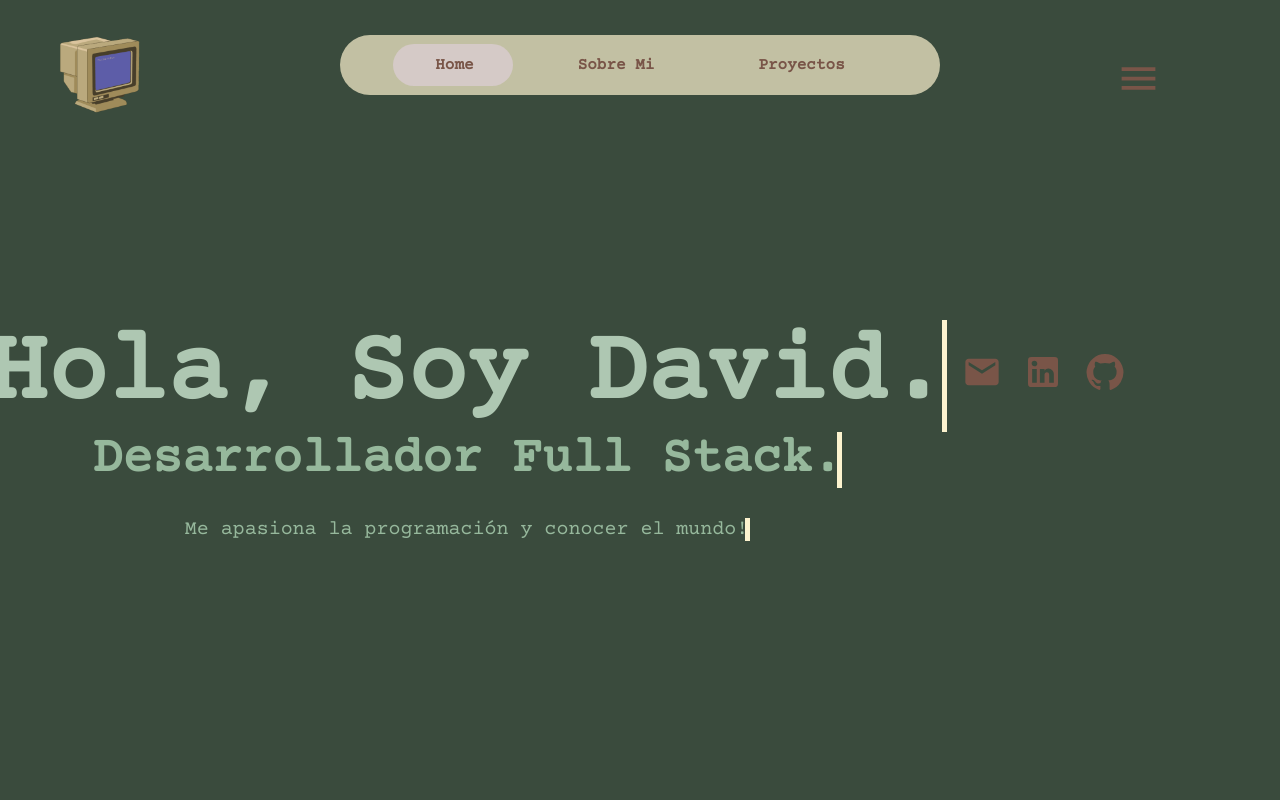
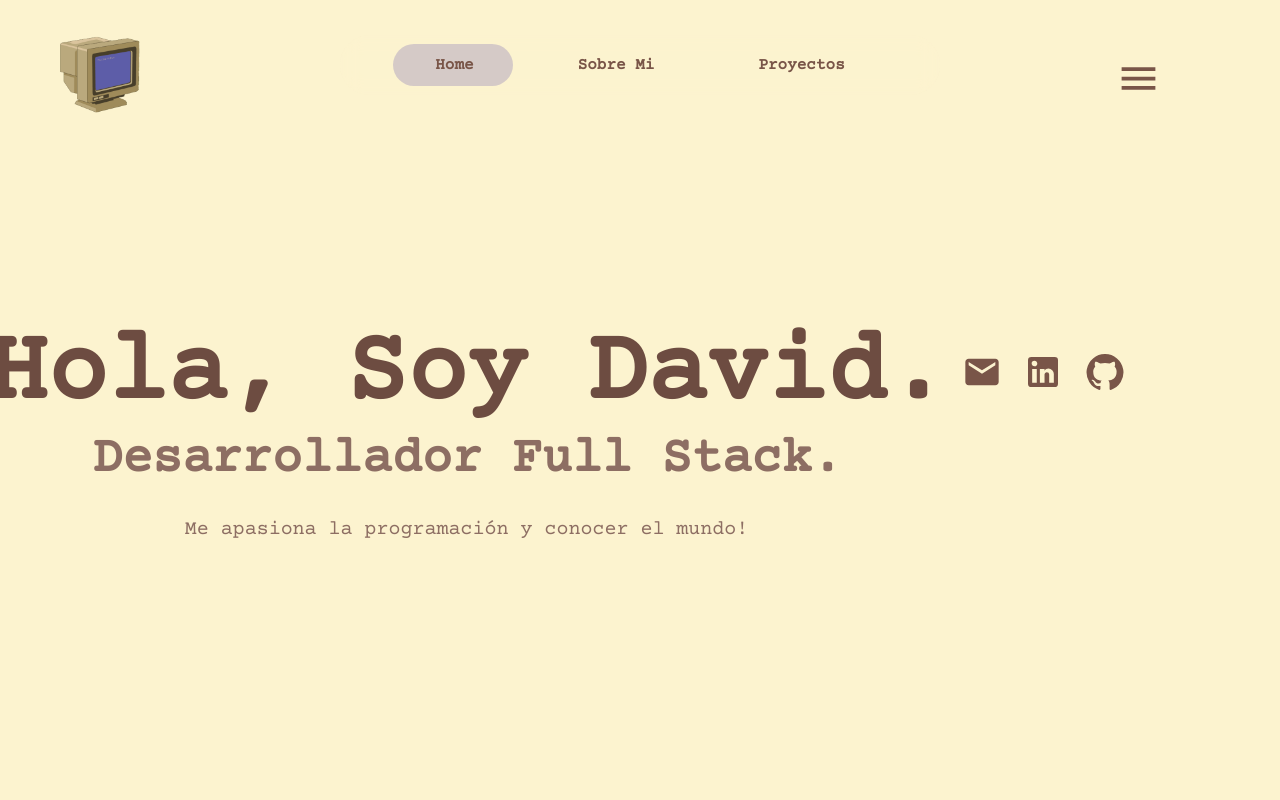
Before and after one commit to davidmarquez98/portafolio, a React (Vite) app: page /about in a window 1280 px wide. Shown: the top 800 px of the page. Built offline with nearby package versions, Linux system fonts and the light colour scheme.

Commit message:
change color projects

```diff
--- a/src/app/App.jsx
+++ b/src/app/App.jsx
@@ -16,7 +16,7 @@ function App() {
   const isDarkmodeActivated = useSelector((state) => state.darkMode.isActivated)
 
   return (
-      <div className={isDarkmodeActivated ? "app" : "app-dark-mode"}>
+      <div className={isDarkmodeActivated ? "app-dark-mode" : "app" }>
           <AnimatePresence>
             <motion.div className="sobre-mi-container"
                         initial={{ opacity: 0 }}
--- a/src/index.css
+++ b/src/index.css
@@ -57,6 +57,10 @@ body{
   font-size: 50px !important;
 }
 
+.dark-mode-color-prim{
+  color: var(--primary-color-dark-mode);
+}
+
 .dark-mode-color-sec{
   color: var(--secondary-color-dark-mode);
 }
@@ -64,3 +68,11 @@ body{
 .dark-mode-color-third{
   color: var(  --tertiary-color-dark-mode);
 }
+
+.dark-mode-background-color-sec{
+  background-color: var(--secondary-color-dark-mode);
+}
+
+.dark-mode-background-color-third{
+  background-color: var(  --tertiary-color-dark-mode);
+}
--- a/src/views/components/footer/Footer.jsx
+++ b/src/views/components/footer/Footer.jsx
@@ -1,10 +1,15 @@
 import './footer.css';
 
+import { useSelector } from 'react-redux';
+
 function Footer () {
+
+    const isDarkmodeActivated = useSelector((state) => state.darkMode.isActivated)
+
     return (
         <footer>
             <div className='footer-content'>
-               <h3 className='footer-titulo'>© 2024 David Marquez</h3>
+               <h3 className={ isDarkmodeActivated ? "footer-titulo dark-mode-color-sec" : 'footer-titulo' }>© 2024 David Marquez</h3>
             </div>
         </footer>
     );
--- a/src/views/components/footer/footer.css
+++ b/src/views/components/footer/footer.css
@@ -1,8 +1,6 @@
 footer{
     margin-top: 350px;
-    /* height: 200px; */
     height: 20vh;
-    background-color: #E3DCC1;
     padding: 20px;
 }
 
@@ -16,7 +14,6 @@ footer{
     footer{
         margin-top: 150px;
         height: 20vh;
-        /* height: 100px; */
     }
 
     .footer-titulo{
--- a/src/views/components/header/components/menuBurguer/MenuBurguer.jsx
+++ b/src/views/components/header/components/menuBurguer/MenuBurguer.jsx
@@ -2,6 +2,8 @@ import * as React from 'react';
 
 import Button from '@mui/material/Button';
 import Menu from '@mui/material/Menu';
+
+import { useSelector } from 'react-redux';
 
 import './menuBurguer.css';
 import Mode from './../mode/Mode.jsx';
@@ -9,6 +11,8 @@ import Languages from './../languages/languages.jsx';
 import IconoMenuBurguer from './../../../../../icons/IconoMenuBurguer.jsx'
 
 export default function MenuBurguer() {
+
+   const isDarkmodeActivated = useSelector((state) => state.darkMode.isActivated)
 
   const [anchorEl, setAnchorEl] = React.useState(null);
   const open = Boolean(anchorEl);
@@ -43,7 +47,7 @@ export default function MenuBurguer() {
                 },
             }}
             >
-                <IconoMenuBurguer className="burguer-icono"/>
+                <IconoMenuBurguer className={ isDarkmodeActivated ? "burguer-icono dark-mode-color-sec" : "burguer-icono" }/>
             </Button>
 
             <Menu
--- a/src/views/components/header/components/nav/Nav.jsx
+++ b/src/views/components/header/components/nav/Nav.jsx
@@ -1,11 +1,16 @@
 import { Link } from "react-router-dom";
 import { useState } from "react";
+
+import { useSelector } from 'react-redux';
 
 import './nav.css';
 
 import LocationWatcher from './../../../../../router/LocationWatcher.jsx'
 
 function Nav(){
+
+    const isDarkmodeActivated = useSelector((state) => state.darkMode.isActivated)
+
 
     const stringPortfolio = "/";
     const stringAboutMe = "/about";
@@ -28,20 +33,20 @@ function Nav(){
 
 
     return (
-        <div className='nav-container'>
+        <div className={ isDarkmodeActivated ? 'nav-container dark-mode-background-color-third': 'nav-container' }>
             <LocationWatcher setLocation={setPath}/>
             <div className='nav-content'>
-                <div className="circle-name-selected" style={styleSelected()}/>
+                <div className={ isDarkmodeActivated ? "circle-name-selected dark-mode-background-color-sec" : "circle-name-selected" } style={styleSelected()}/>
                 {/* <div className="circle-name-selected"/> */}
                 <ul className='nav-lista'>
                     <li>
-                        <Link to="/"><h3>Home</h3></Link>
+                        <Link to="/"><h3 className={ isDarkmodeActivated ? "dark-mode-color-prim" : ""}>Home</h3></Link>
                     </li>
                     <li>
-                        <Link to="/about"><h3>Sobre Mi</h3></Link>
+                        <Link to="/about"><h3 className={ isDarkmodeActivated ? "dark-mode-color-prim" : ""}>Sobre Mi</h3></Link>
                     </li>
                     <li>
-                        <Link to="/projects"><h3>Proyectos</h3></Link>
+                        <Link to="/projects"><h3 className={ isDarkmodeActivated ? "dark-mode-color-prim" : ""}>Proyectos</h3></Link>
                     </li>
                 </ul>
             </div>
--- a/src/views/components/header/components/nav/nav.css
+++ b/src/views/components/header/components/nav/nav.css
@@ -33,7 +33,6 @@ ul{
 .nav-lista li a :active,
 .nav-lista li a :focus{
     cursor: pointer;
-    color: var(--secondary-color);
     text-decoration: none !important;
 }
 
--- a/src/views/page/home/Home.jsx
+++ b/src/views/page/home/Home.jsx
@@ -39,9 +39,9 @@ function Home(){
                     <div className="home-content">
                         <div className="texto-container">
                             <div className="texto-content">
-                                <h1 className={ isDarkmodeActivated ? "texto__titulo" : "texto__titulo dark-mode-color-sec"}>Hola, Soy David.<span>&#160;</span></h1>
-                                <h3 className= { isDarkmodeActivated ? 'texto__subtitulo' : 'texto__subtitulo dark-mode-color-third' }>Desarrollador Full Stack.<span>&#160;</span></h3>
-                                <p className={ isDarkmodeActivated ? 'texto__descripcion' : 'texto__descripcion dark-mode-color-third' }>
+                                <h1 className={ isDarkmodeActivated ? "texto__titulo dark-mode-color-sec" : "texto__titulo"}>Hola, Soy David.<span>&#160;</span></h1>
+                                <h3 className= { isDarkmodeActivated ? 'texto__subtitulo dark-mode-color-third' : 'texto__subtitulo' }>Desarrollador Full Stack.<span>&#160;</span></h3>
+                                <p className={ isDarkmodeActivated ? 'texto__descripcion dark-mode-color-third' : 'texto__descripcion' }>
                                     Me apasiona la programación y conocer el mundo!<span>&#160;</span>
                                 </p>
                             </div>
@@ -52,19 +52,19 @@ function Home(){
                                     <div className='icono-content'>
                                         <div className='home-logo-container'>
                                             <button onClick={() => openWindowToSendEmail()}>
-                                                <IconoEmail className="home-icono"/>
+                                                <IconoEmail className={ isDarkmodeActivated ? "home-icono dark-mode-color-sec" : "home-icono"}/>
                                             </button>
                                         </div>
 
                                         <div className='home-logo-container'>
                                             <a href="https://www.linkedin.com/in/david-ariel-marquez/" target="_blank">
-                                                <IconoLinkedin className="home-icono" />
+                                                <IconoLinkedin className={ isDarkmodeActivated ? "home-icono dark-mode-color-sec" : "home-icono"} />
                                             </a>
                                         </div>
 
                                         <div className='home-logo-container'>
                                             <a href="https://github.com/davidmarquez98" target="_blank">
-                                                <IconoGithub className="home-icono" />
+                                                <IconoGithub className={ isDarkmodeActivated ? "home-icono dark-mode-color-sec" : "home-icono"} />
                                             </a>
                                         </div>
                                     </div>
--- a/src/views/page/projects/Projects.jsx
+++ b/src/views/page/projects/Projects.jsx
@@ -4,9 +4,13 @@ import { FaReact } from "react-icons/fa";
 
 import { AnimatePresence, motion } from "framer-motion";
 
+import { useSelector } from 'react-redux';
+
 import Card from "./components/Card.jsx"
 
 function Projects(){
+
+    const isDarkmodeActivated = useSelector((state) => state.darkMode.isActivated)
 
     let todoProject = {
         iconos: [ <FaReact/> ],
@@ -27,7 +31,7 @@ function Projects(){
                             <div>
                                 <div className="titulo-main-container">
                                     <div className="titulo-main-content">
-                                        <h3 className="titulo-main">Proyectos</h3>
+                                        <h3 className={ isDarkmodeActivated ? "titulo-main dark-mode-color-sec" : "titulo-main" }>Proyectos</h3>
                                     </div>
                                 </div>
                                 <div className="lista-proyectos-container">
--- a/src/views/page/projects/components/Card.jsx
+++ b/src/views/page/projects/components/Card.jsx
@@ -2,12 +2,17 @@ import "./card.css";
 
 import { FaCodeBranch } from "react-icons/fa";
 
+import { useSelector } from 'react-redux';
+
 function Card(props){
+
+    const isDarkmodeActivated = useSelector((state) => state.darkMode.isActivated)
+
     return (
         <div className={ props.isDisabled ? 'card-project-container disabled' : 'card-project-container'}>
             <div className="card-project-content">
                 <div className="card-header">
-                    <h5 className="card-titulo">TODO</h5>
+                    <h5 className={ isDarkmodeActivated ? "card-titulo dark-mode-color-sec" : "card-titulo" }>TODO</h5>
                     <div className="card-icono-development-responsive">
                         <FaCodeBranch className="icono-development"/>
                         <div className="icono-development-text-container">
@@ -17,7 +22,7 @@ function Card(props){
                 </div>
 
                 <div className="card-body">
-                    <div className="card-project-info">
+                    <div className={ isDarkmodeActivated ? "card-project-info dark-mode-color-sec" : "card-project-info" }>
                         <p>
                             <b>"Todo"</b> es una aplicación diseñada para ayudar a los usuarios a organizar y gestionar sus tareas diarias de manera eficiente.
                             Proporciona una interfaz intuitiva que permite a los usuarios crear, editar, y eliminar tareas, así como establecer prioridades y plazos.
@@ -26,7 +31,7 @@ function Card(props){
                         <div className="lista-tools">
                             {props.iconos.map(Icono => {
                                 return (
-                                    <div className="card-icono-default">
+                                    <div className={ isDarkmodeActivated ? "card-icono-default dark-mode-color-sec" : "card-icono-default" }>
                                         { Icono }
                                     </div>
                                 )
```
